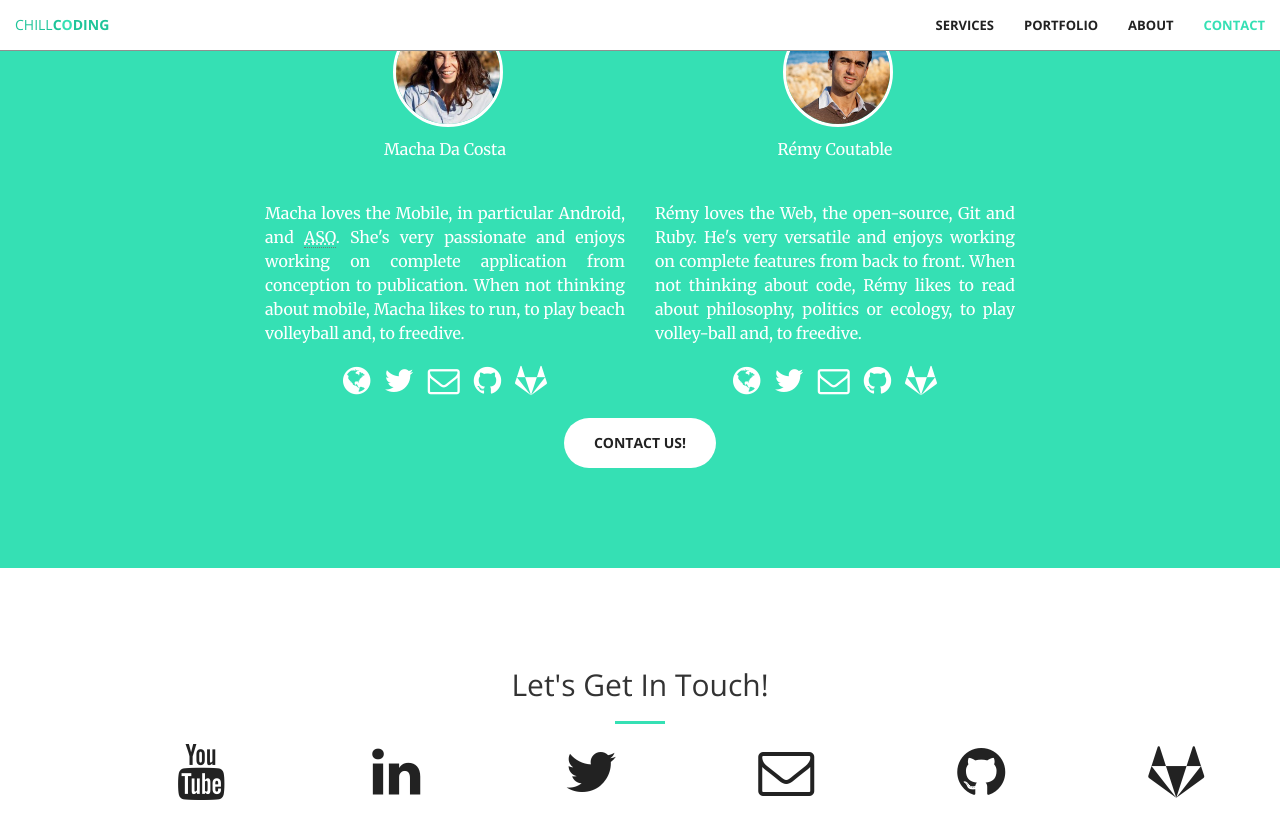
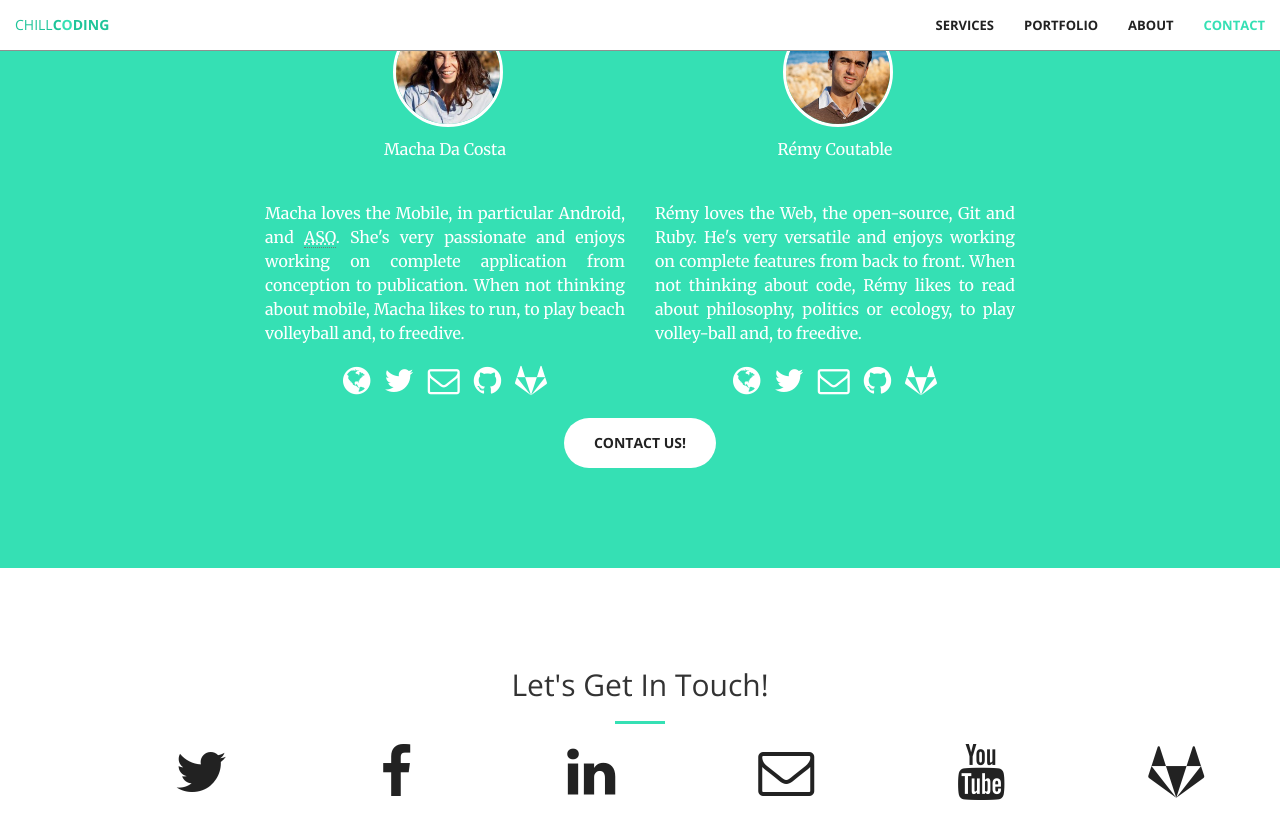
Before and after one commit to chillcoding-at-the-beach/chillcoding-at-the-beach-github.io, a Jekyll site: the page built from index.html, in a window 1280 px wide and 900 px high, scrolled down 1860 px. Shown: the top 839 px of the window. Built offline with Jekyll 4.4.1, drawn with Linux system fonts in a browser that asks for light colours; nearby versions of some CDN libraries.

Commit message:
Add Facebook icon & link in contact section
Signed-off-by: Rémy Coutable <remy@rymai.me>

```diff
--- a/_includes/contact.html
+++ b/_includes/contact.html
@@ -6,29 +6,29 @@
                 <hr class="primary">
             </div>
             <div class="col-lg-1 col-lg-offset-1 text-center">
-                <a href="https://www.youtube.com/channel/UC7zsJkyBB5GET2LhinsBNpw" title="ChillCoding on YouTube">
-                    <i class="fa fa-youtube fa-3x wow bounceIn" data-wow-delay=".1s"></i>
-                </a>
+              <a href="https://twitter.com/{{ site.twitter_usernames.company }}" title="@{{ site.twitter_usernames.company }}">
+                <i class="fa fa-twitter fa-3x wow bounceIn" data-wow-delay=".1s"></i>
+              </a>
             </div>
             <div class="col-lg-1 col-lg-offset-1 text-center">
-                <a href="https://www.linkedin.com/company/chillcoding" title="@{{ site.twitter_usernames.company }}">
-                    <i class="fa fa-linkedin fa-3x wow bounceIn" data-wow-delay=".1s"></i>
-                </a>
+              <a href="https://facebook.com/chillcoding" title="ChillCoding on Facebook">
+                <i class="fa fa-facebook fa-3x wow bounceIn" data-wow-delay=".1s"></i>
+              </a>
             </div>
             <div class="col-lg-1 col-lg-offset-1 text-center">
-                <a href="https://twitter.com/{{ site.twitter_usernames.company }}" title="@{{ site.twitter_usernames.company }}">
-                    <i class="fa fa-twitter fa-3x wow bounceIn" data-wow-delay=".2s"></i>
-                </a>
+              <a href="https://www.linkedin.com/company/chillcoding" title="@{{ site.twitter_usernames.company }}">
+                <i class="fa fa-linkedin fa-3x wow bounceIn" data-wow-delay=".2s"></i>
+              </a>
             </div>
             <div class="col-lg-1 col-lg-offset-1 text-center">
-                <a href="mailto:{{ site.emails.company }}" title="{{ site.emails.company }}">
+              <a href="mailto:{{ site.emails.company }}" title="{{ site.emails.company }}">
                 <i class="fa fa-envelope-o fa-3x wow bounceIn" data-wow-delay=".2s"></i>
-                </a>
+              </a>
             </div>
             <div class="col-lg-1 col-lg-offset-1 text-center">
-                <a href="https://github.com/{{ site.github_usernames.company }}" title="{{ site.github_usernames.company }}">
-                <i class="fa fa-github fa-3x wow bounceIn" data-wow-delay=".3s"></i>
-                </a>
+              <a href="https://www.youtube.com/channel/UC7zsJkyBB5GET2LhinsBNpw" title="ChillCoding on YouTube">
+                <i class="fa fa-youtube fa-3x wow bounceIn" data-wow-delay=".2s"></i>
+              </a>
             </div>
             <div class="col-lg-1 col-lg-offset-1 text-center">
                 <a href="https://github.com/{{ site.gitlab_usernames.company }}" title="{{ site.gitlab_usernames.company }}">
```
